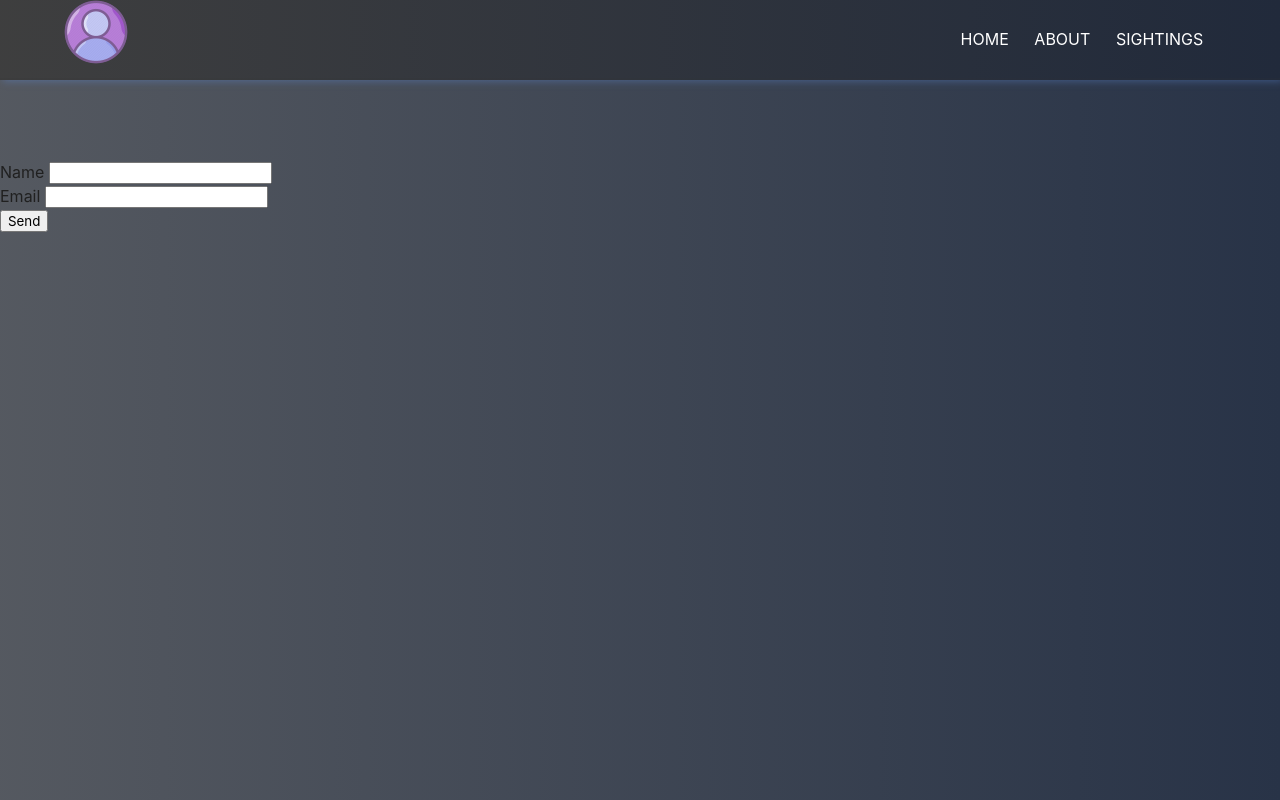
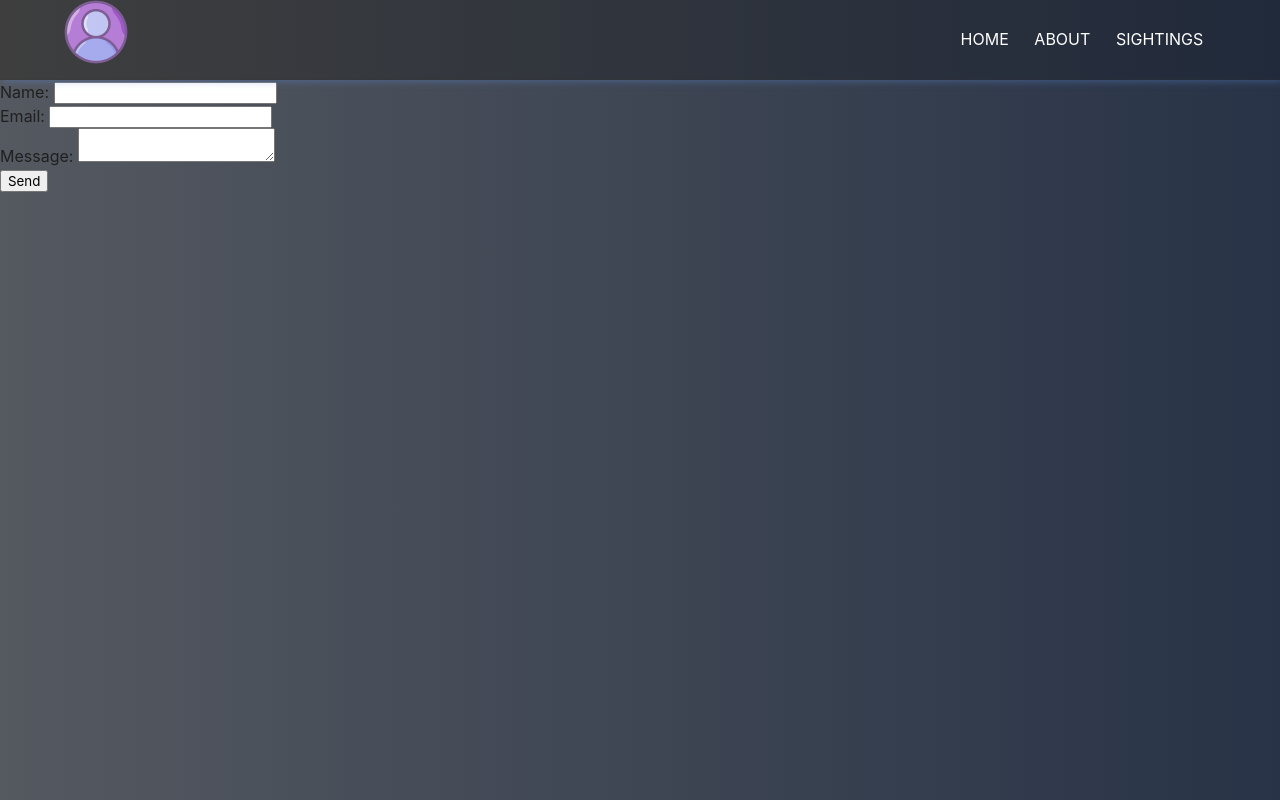
Before and after one commit to NetPenguins/RedFootWebApp, a Gatsby site: page /About in a window 1280 px wide. Shown: the top 800 px of the page. Built offline with nearby package versions, Linux system fonts and the light colour scheme; Gatsby itself is replaced by a stand-in of ours; no server answers.

Commit message:
testing forms

```diff
--- a/src/pages/About.js
+++ b/src/pages/About.js
@@ -6,12 +6,16 @@ const About = () => {
   return (
     <Layout>
       <SEO title="About" />
-      <form style={{paddingTop: '10rem'}} name="contact" netlify netlify-honeypot data-netlify="true" data-netlify-recaptcha="true">
+      <form style={{paddingTop: '5rem'}} name="contact" method="POST" data-netlify="true" data-netlify-recaptcha="true">
+        <input type="hidden" name="form-name" value="contact" />
         <p>
-          <label>Name <input type="text" name="name" /></label>
+          <label>Name: <input type="text" name="name" /></label>
         </p>
         <p>
-          <label>Email <input type="email" name="email" /></label>
+          <label>Email: <input type="email" name="email" /></label>
+        </p>
+        <p>
+          <label>Message: <textarea name="message"></textarea></label>
         </p>
         <div data-netlify-recaptcha="true"/>
         <p>
```
